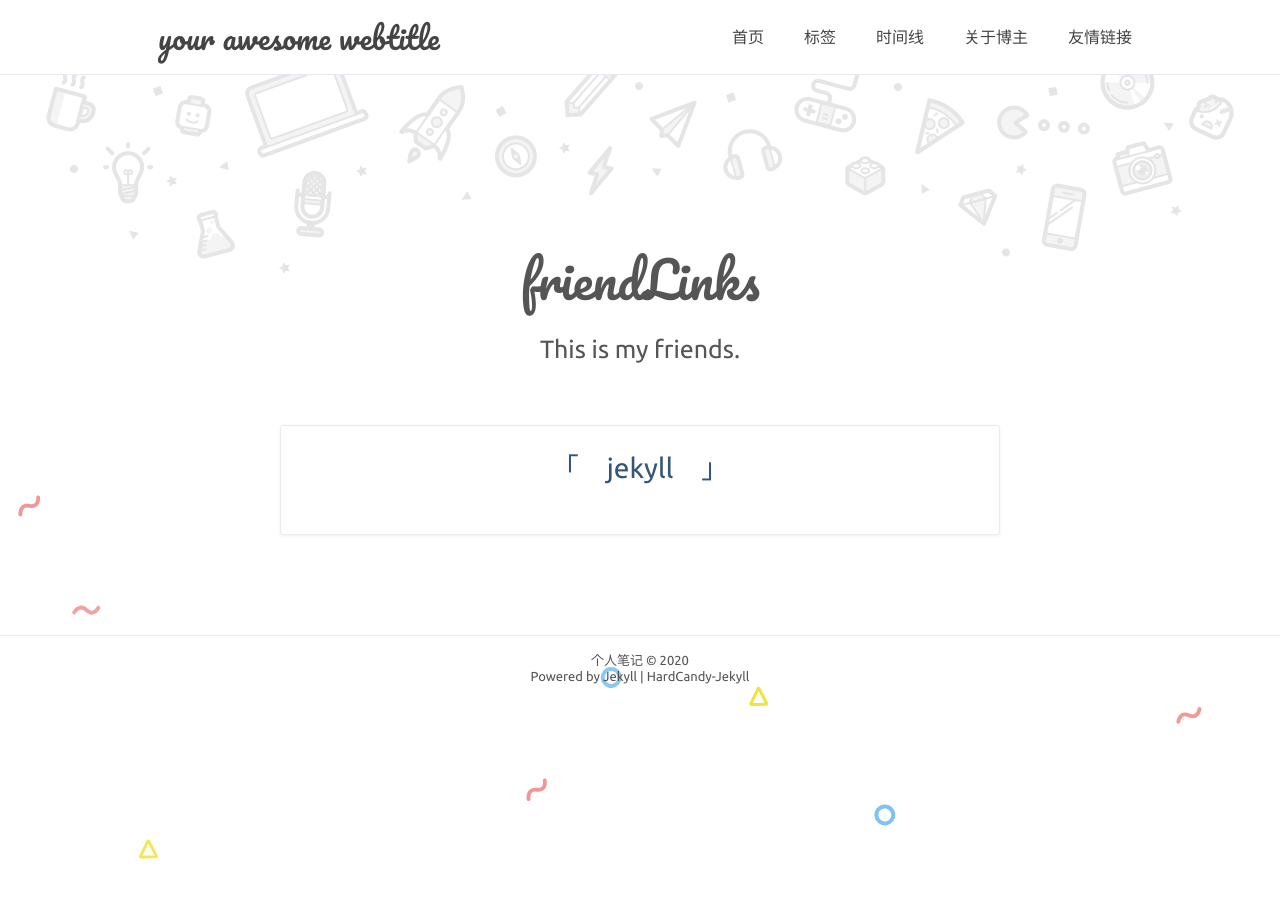
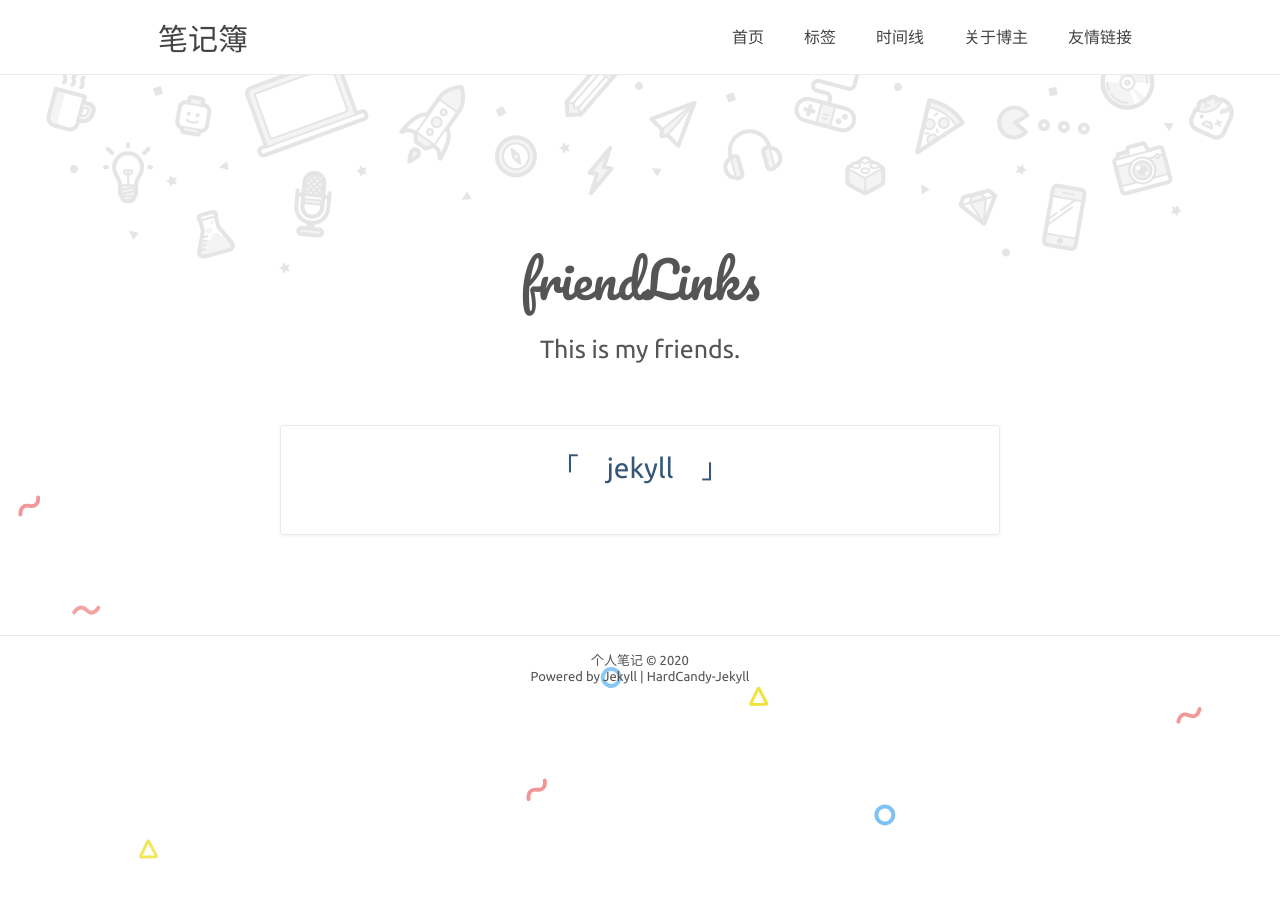
Before and after one commit to leiconghe/leiconghe.github.io, a Jekyll site: the page built from friendLink.html, in a window 1280 px wide. Built offline with Jekyll 4.4.1, drawn with Linux system fonts in a browser that asks for light colours; comment, search, counter and statistics services are not loaded.

Commit message:
Update _config.yml

```diff
--- a/_config.yml
+++ b/_config.yml
@@ -16,7 +16,7 @@ nav: # 最佳体验 六个标签 且最好每个标签不超过4中文字
 author: true
 name: '雷从贺'
 NickName: '呵呵'
-webtitle: 'your awesome webtitle'
+webtitle: '笔记簿'
 bio: 'your awesome bio'
 about: true
 aboutyou: '这些都不重要'
```
